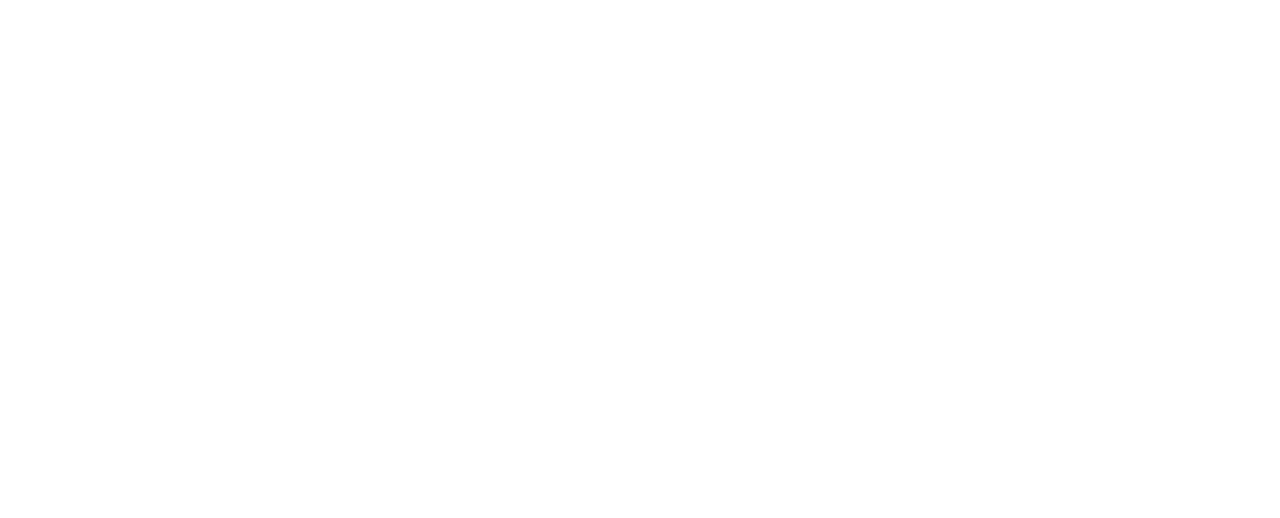
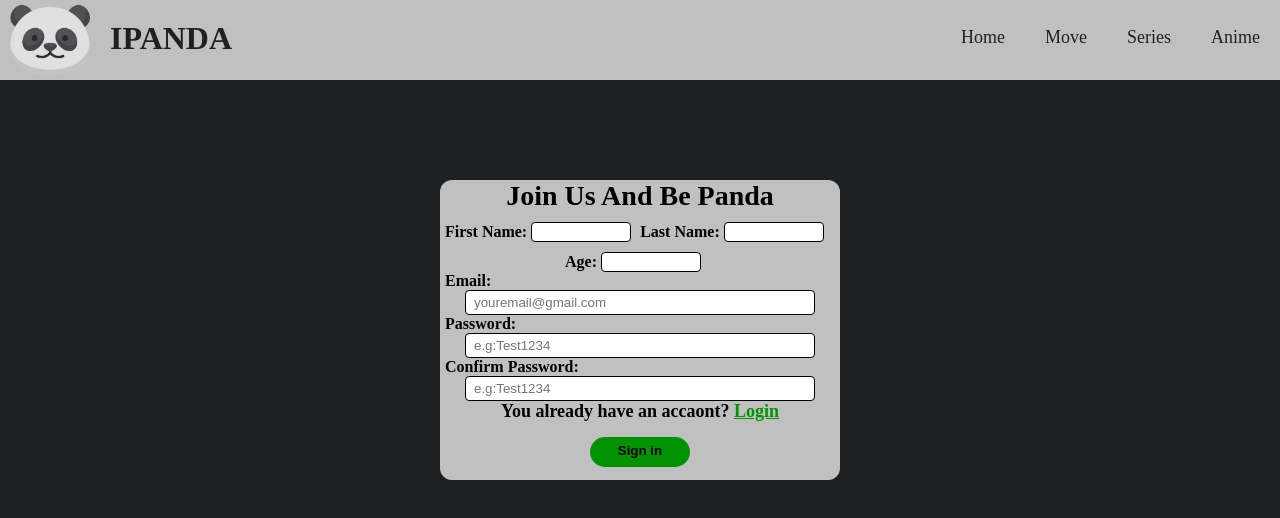
Before and after one commit to HMODY849/Sign-up-Form, a plain HTML site: page index.html in a window 1280 px wide. Drawn offline with Linux system fonts and the light colour scheme.

Commit message:
complete the project sign up form

```diff
--- a/index.html
+++ b/index.html
@@ -3,14 +3,79 @@
 <head>
     <meta charset="UTF-8">
     <meta name="viewport" content="width=device-width, initial-scale=1.0">
+    <link rel="stylesheet" href="style.css">
+    <link rel="icon" href="./img/p1.png">
     <title>IPANDA</title>
 </head>
 <body>
-    <div>
-        <img>
+    <div class="head">
+    <div class="leftheader">
+    <img src="./img/p1.png" alt="panda face icon" id="iconHeader">
+        <h1>IPANDA</h1>
+    </div>
+    <img src="./img/m1.svg" class="menu-icon" id="menu-icon">
+    <ul class="nav-links" id="nav-links">
+                    <li><a href="#">Home</a></li>
+                    <li><a href="#">Move</a></li>
+                    <li><a href="#">Series</a></li>
+                    <li><a href="#">Anime</a></li>
+            </li>
+        </ul>
     </div>
     <form action="#" method="post">
-
+        <p>Join Us And Be Panda</p>
+        <label  for="firstName">First Name:</label>
+        <input  type="text"
+                id="firstName"
+                name="First-Name"
+                required>
+        <label  for="lastName">Last Name:</label>
+        <input  type="text"
+                id="lastName"
+                name="Last-Name"
+                required>
+        <br>
+        <label  for="age" id="Age">Age:</label>
+        <input  type="number"
+                id="age"
+                name="Age"
+                min="16"
+                max="70"
+                title="Enter your age you must be over 16 years old"
+                required>
+        <br>
+        <label  for="userEmail">Email:</label>
+        <br>
+        <input  type="email"
+                id="userEmail"
+                name="User-Email"
+                placeholder="youremail@gmail.com"
+                pattern="[a-z0-9._%+-]+@[a-z0-9.-]+\.[a-z]{2,}$"
+                required>
+        <br>
+        <label  for="password">Password:</label>
+        <br>
+        <input  type="password"
+                id="password"
+                name="Password"
+                pattern="^(?=.*[A-Z])(?=.*\d).{8,}$"
+                title="your password shoud be at least 8 characters long,
+                contain at least one number,and at least one capital letter"
+                placeholder="e.g:Test1234"
+                required>
+        <br>
+        <label  for="confirmPassward">Confirm Password:</label><br>
+        <input  type="password"
+                id="confirmPassward"
+                name="Confirm-Passward"
+                pattern="^(?=.*[A-Z])(?=.*\d).{8,}$"
+                title="your password shoud be at least 8 characters long,
+                contain at least one number, and at least one capital letter"
+                placeholder="e.g:Test1234"
+                required>
+        <p id="login">You already have an accaont? <a href="#">Login</a></p>
+        <button type="submit">Sign in</button>
     </form>
+    <script src="./script.js"></script>
 </body>
 </html>
--- a/style.css
+++ b/style.css
@@ -0,0 +1,200 @@
+*{
+    padding: 0;
+    margin: 0;
+}
+body{
+   background-color: #1E2022;
+}
+
+.head{
+    /* background-color: #F0F5F9; */
+    background-color: silver;
+    display: flex;
+    justify-content: space-between;
+}
+
+.leftheader{
+    display: flex;
+    color:#1E2022;
+}
+
+#iconHeader{
+    padding-left: 10px;
+    width: 80px;
+    height: 80px;
+}
+
+h1{
+    padding-top: 20px;
+    padding-left: 20px;
+    color:#1E2022;
+}
+
+p{
+    font-size: 28px;
+    text-align: center;
+    font-weight: bold;
+    /* color:#F0F5F9; */
+}
+
+.menu-icon {
+    display: none;
+    flex-direction: column;
+    cursor: pointer;
+    padding-right: 20px;
+  }
+
+  .nav-links {
+    list-style: none;
+    display: flex;
+    margin: 0;
+    padding: 0;
+  }
+
+  .nav-links li {
+    margin-left: 20px;
+    padding-top: 25px;
+  }
+
+  .nav-links a {
+    color:#1E2022;
+    text-decoration: none;
+    font-size: 18px;
+  }
+
+  a:hover{
+    color:greenyellow;
+    text-decoration: underline;
+    font-size: 19px;
+  }
+
+ul{
+    display: flex;
+    flex-direction: row;
+    justify-content: space-between;
+}
+
+li{
+    font-size: 20px;
+    padding-right: 20px;
+    list-style: none;
+}
+
+
+form{
+    position: relative;
+    width: 400px;
+    height: 300px;
+    background-color: silver;
+    margin: 0 auto;
+    margin-top: 100px;
+    border-radius: 12px;
+}
+
+label{
+    padding-left: 5px;
+    font-weight: bold;
+}
+
+#login{
+    font-size: 18px;
+}
+
+#login a{
+    /* color: #C9D6DF; */
+    color: rgb(1, 147, 1);
+}
+
+#login a:hover{
+    /* color:  #C9D6DF; */
+    color:greenyellow;
+    font-size: 18px;
+}
+
+button{
+    display: flex;
+    justify-content: center;
+    justify-self: center;
+    padding-top: 6px;
+    margin-top: 15px;
+    border: 0px;
+    width: 100px;
+    height: 30px;
+    border-radius:15px;
+    color: black;
+    font-weight: bold;
+    /* background-color: #C9D6DF; */
+    background-color: rgb(1, 147, 1);
+}
+
+input{
+    appearance: none;
+    box-sizing: border-box;
+    border-radius: 4px;
+    border: 1px solid black;
+    width: 100px;
+    padding-left: 8px;
+    outline: none;
+}
+
+input[type="email"]{
+    width: 350px;
+    height: 25px;
+    margin-left: 25px;
+}
+
+input:focus{
+    background-color: white;
+}
+
+input[type="password"]{
+    height: 25px;
+    width: 350px;
+    margin-left: 25px;
+}
+
+input[type="text"]{
+    margin-top: 10px;
+    height: 20px;
+}
+
+input[type="number"],#Age{
+    position: relative;
+    height: 20px;
+    left: 30%;
+    margin-top: 10px;
+}
+
+
+  @media (max-width: 768px) {
+    .menu-icon {
+        display: flex;
+    }
+
+    .nav-links {
+        position: absolute;
+        top: 70px;
+        z-index: 10;
+        right: 0;
+        display: none;
+    }
+
+    .nav-links li {
+        margin: 5px 0;
+        padding-top: 0px;
+    }
+
+    .nav-links.active {
+        display: flex;
+        height: 150px;
+        width: 100%;
+        background-color: silver;
+        flex-direction: column;
+        align-items: center;
+        justify-content: center;
+
+    }
+    form{
+    margin-top: 150px;
+    }
+  }
```
